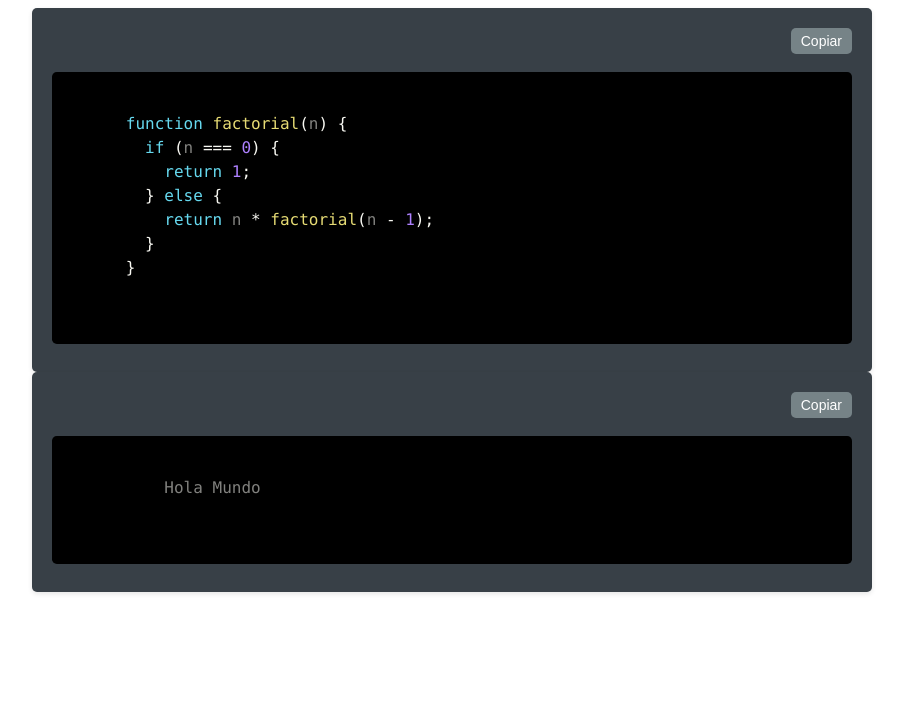
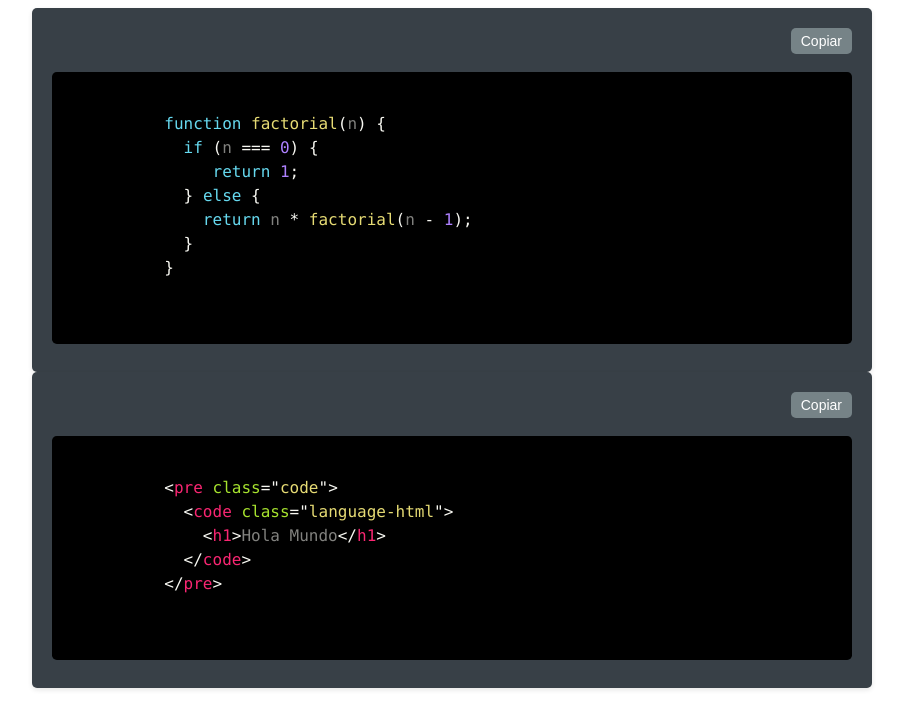
Before and after one commit to franAndrad/showCodeInPageWeb, a plain HTML site: page index.html in a window 1280 px wide. Shown: the whole page, without its empty margins (188-1091 px from the left). Drawn offline with Linux system fonts and the light colour scheme.

Commit message:
se acomodo el codigo html

```diff
--- a/index.html
+++ b/index.html
@@ -31,7 +31,11 @@
       </div>
       <pre class="code">
         <code class="language-html">
-          <h1>Hola Mundo</h1>
+          &lt;pre class="code"&gt;
+            &lt;code class="language-html"&gt;
+              &lt;h1&gt;Hola Mundo&lt;/h1&gt;
+            &lt;/code&gt;
+          &lt;/pre&gt;
         </code>
       </pre>
     </div>
```
Lines whose indentation alone changed are shown as unchanged.
